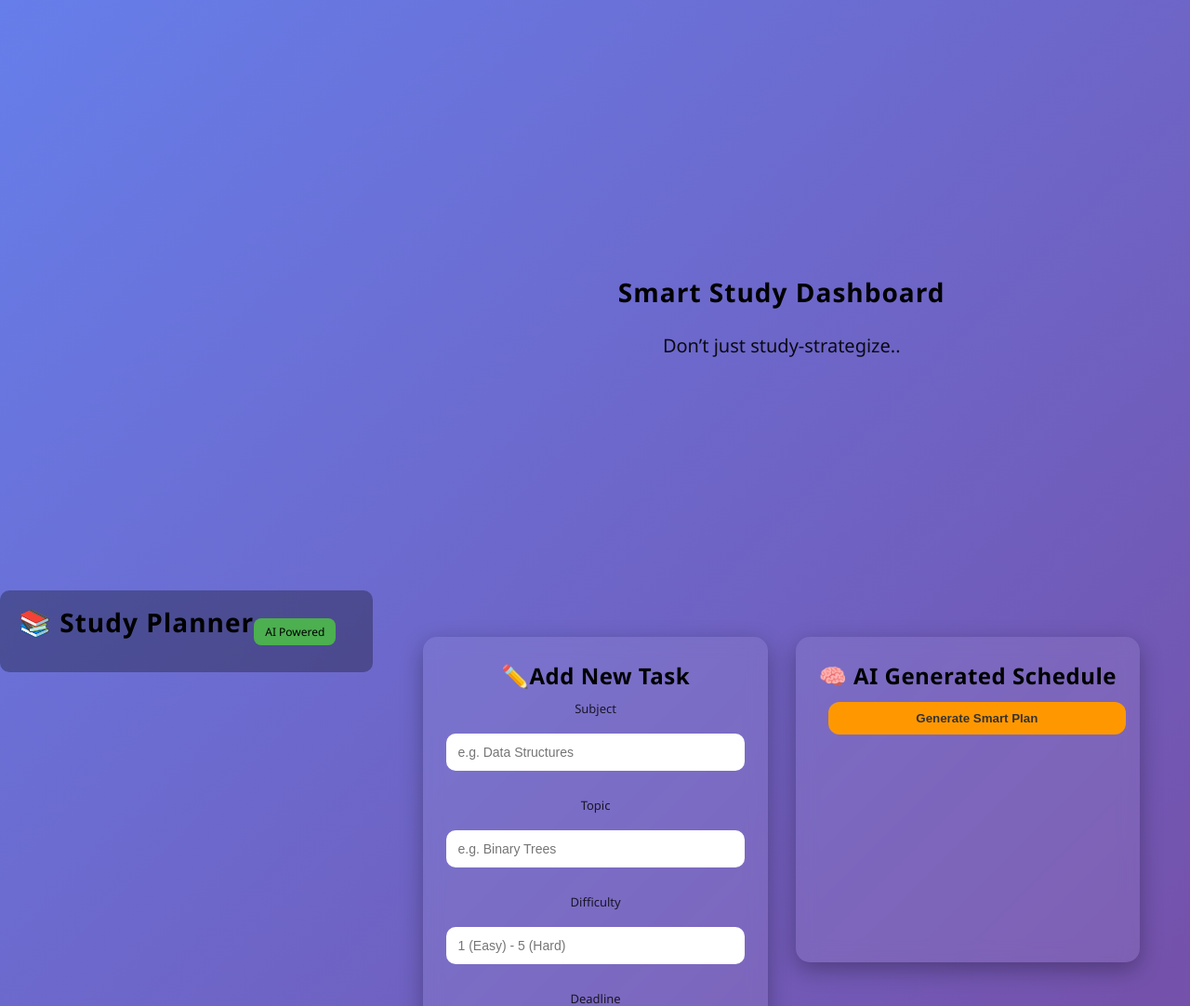
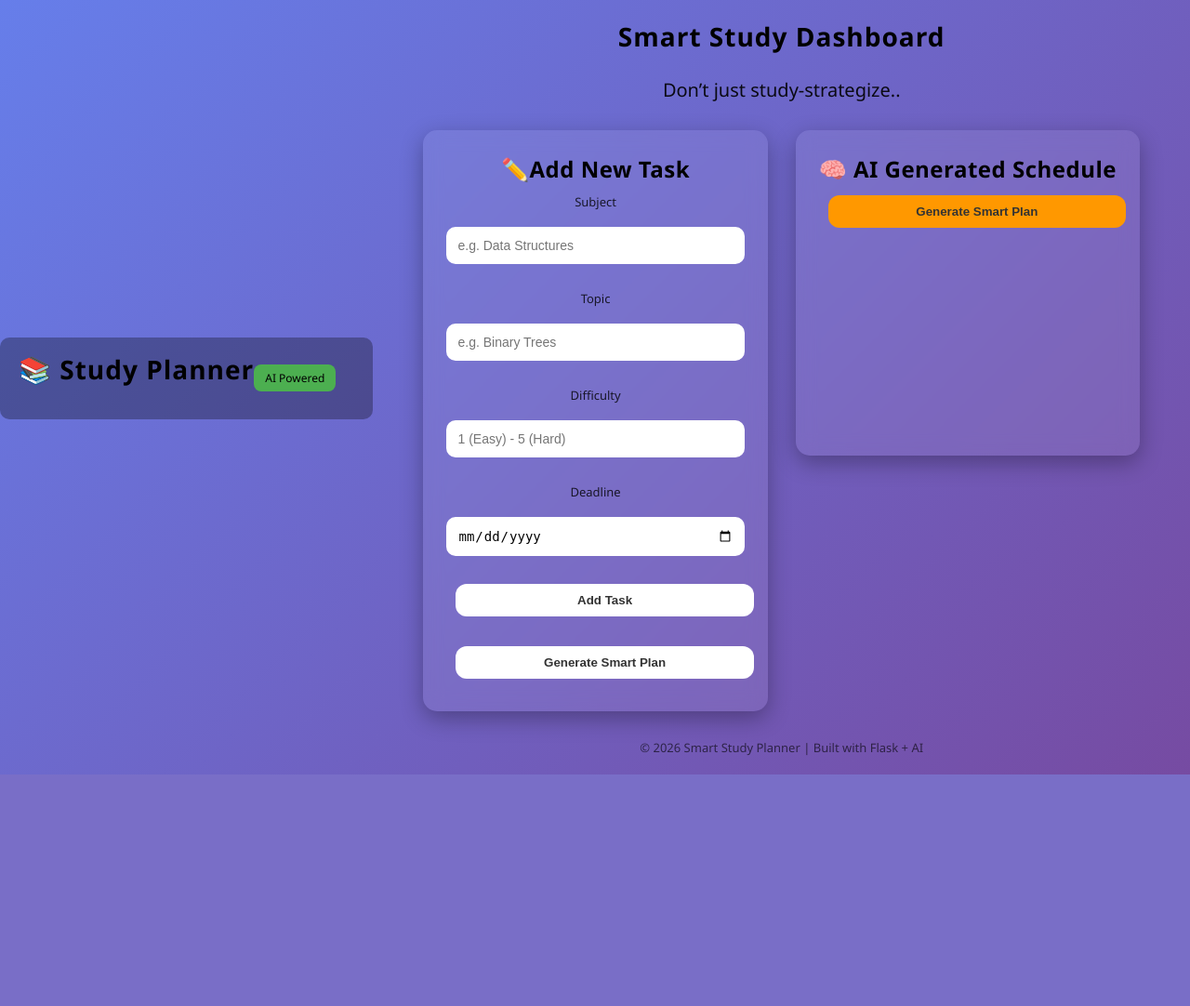
Before and after one commit to skashyap08/AI-based-study-planner, a Flask app: page / in a window 1280 px wide. Shown: the top 1082 px of the page at 93% size. After the commit the page ends 833 px from the top, so only its background shows below. Run offline with Flask 3, Linux system fonts and the light colour scheme.

Commit message:
updated files

```diff
--- a/static/style.css
+++ b/static/style.css
@@ -147,12 +147,11 @@ button:hover {
 /* Header */
 .header {
     text-align: center;
-    margin-bottom: 25px;
+    margin-bottom: 30px;
     display: flex;
     flex-direction: column;
     justify-content: center;  /* vertical center */
     align-items: center;      /* horizontal center */
-    height: 80vh;             /* adjust height */
     text-align: center;
 }
 
@@ -249,4 +248,6 @@ button {
     display: flex;
     flex-direction: column;
     gap: 10px;
+    max-height: 250px;
+    overflow-y: auto;
 }
```
